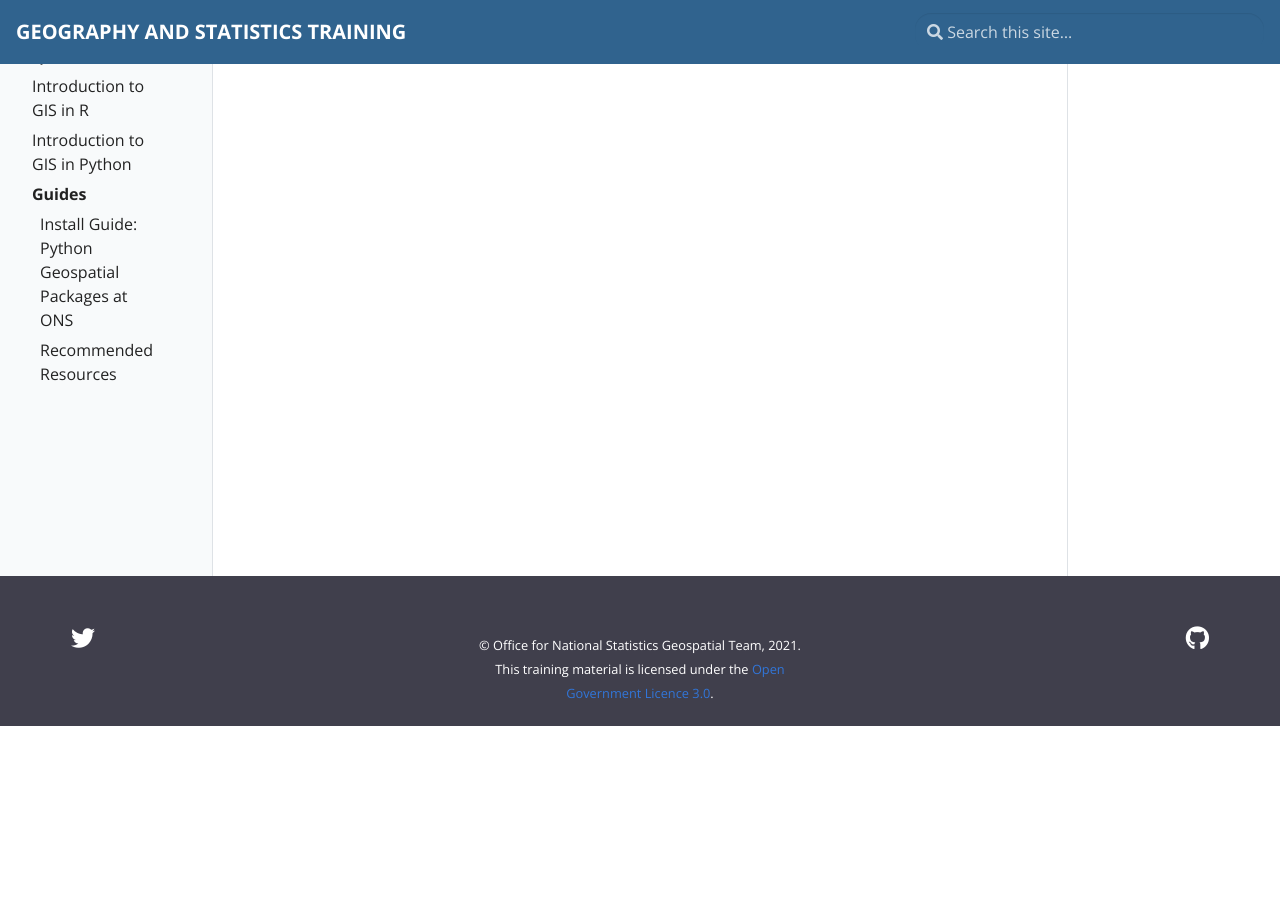
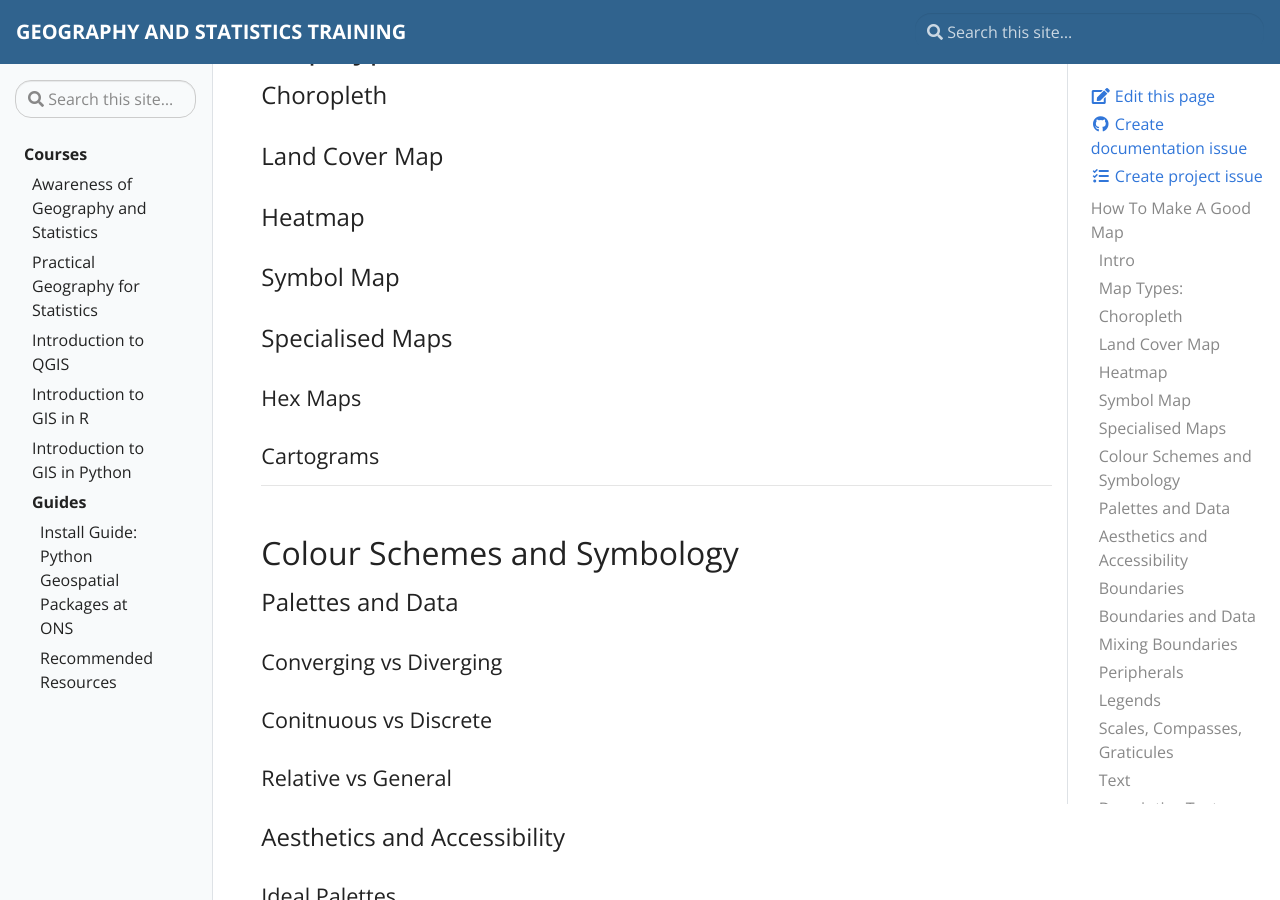
Before and after one commit to ONSgeo/geospatial-training, a Jekyll site: the page built from _docs/make_a_good_map.md, in a window 1280 px wide and 900 px high, scrolled down 308 px. Built offline with Jekyll 4.4.1, drawn with Linux system fonts in a browser that asks for light colours; before the commit the page ends 1034 px from its top, so only the background shows below that; some of the changed text lies outside the part shown.

Commit message:
Update make_a_good_map.md

```diff
--- a/_docs/make_a_good_map.md
+++ b/_docs/make_a_good_map.md
@@ -2,3 +2,103 @@
 title: How To Make A Good Map
 description: Guidance to demonstrate good and bad practise in the creation of maps to visualise data.
 ---
+
+# How To Make A Good Map
+
+## Intro
+
+---
+
+## Map Types:
+
+### Choropleth
+
+### Land Cover Map
+
+### Heatmap
+
+### Symbol Map
+
+### Specialised Maps
+
+#### Hex Maps
+
+#### Cartograms
+
+---
+
+## Colour Schemes and Symbology
+
+### Palettes and Data
+
+#### Converging vs Diverging
+
+#### Conitnuous vs Discrete
+
+#### Relative vs General
+
+### Aesthetics and Accessibility
+
+#### Ideal Palettes
+
+#### Fills, Textures, Strokes
+
+#### Colour-blindness
+
+---
+
+## Boundaries
+
+### Boundaries and Data
+
+### Mixing Boundaries
+
+---
+
+## Peripherals
+
+### Legends
+
+### Scales, Compasses, Graticules
+
+---
+
+## Text
+
+### Descriptive Text
+
+#### Title
+
+#### Accompanying Text
+
+### Labels
+
+---
+
+## Basemaps
+
+### Sources
+
+### Styles
+
+---
+
+## General Map Design
+
+### Layout
+
+#### Insets
+
+#### Arranging items
+
+### Telling a Story
+
+## Showcase: Bad and Good Maps
+
+### Bad Map 1
+
+### Good Map 1
+
+### Bad Map 2
+
+### Good Map 2
```
